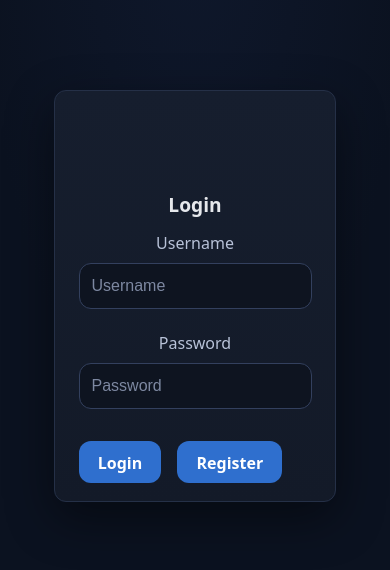
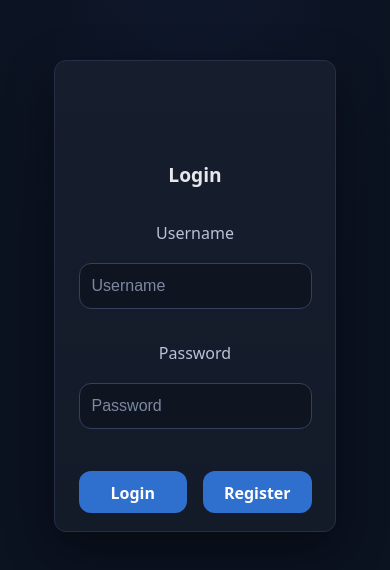
Before and after one commit to serjimmy355/bp, a React (Vite) app in the folder frontend/: page / in a window 390 px wide. Shown: the part 126-696 px from the top of the page. Built offline with nearby package versions, Linux system fonts and the light colour scheme.

Commit message:
Update project files

```diff
--- a/frontend/src/App.css
+++ b/frontend/src/App.css
@@ -26,18 +26,62 @@ body {
 }
 
 
+
 .container {
   background: linear-gradient(180deg, #161e2e 0%, var(--panel) 100%);
   border: 1px solid var(--border);
   border-radius: 20px;
   box-shadow: 0 16px 48px rgba(0,0,0,.45);
-  padding: 32px 28px 28px;
-  max-width: 700px;
-  margin: 32px auto;
-  min-height: 400px;
+  padding: 40px 32px 36px;
+  max-width: 420px;
+  margin: 48px auto;
+  min-height: 540px;
   display: flex;
   flex-direction: column;
+  align-items: center;
   justify-content: center;
+}
+
+form {
+  width: 100%;
+  display: flex;
+  flex-direction: column;
+  gap: 12px;
+  align-items: stretch;
+}
+
+button {
+  margin-top: 10px;
+  margin-bottom: 0;
+  width: 100%;
+  font-size: 1.08rem;
+}
+
+.button-row {
+  display: flex;
+  gap: 16px;
+  margin-top: 12px;
+  justify-content: center;
+}
+
+@media (max-width: 600px) {
+  .container {
+    max-width: 98vw;
+    padding: 18px 6vw 18px;
+    min-height: 380px;
+    border-radius: 12px;
+  }
+  form {
+    gap: 10px;
+  }
+  button {
+    font-size: 1rem;
+    height: 42px;
+    padding: 0 10px;
+  }
+  h1, h2, h3 {
+    font-size: 1.2rem;
+  }
 }
 
 @media (max-width: 600px) {
```
